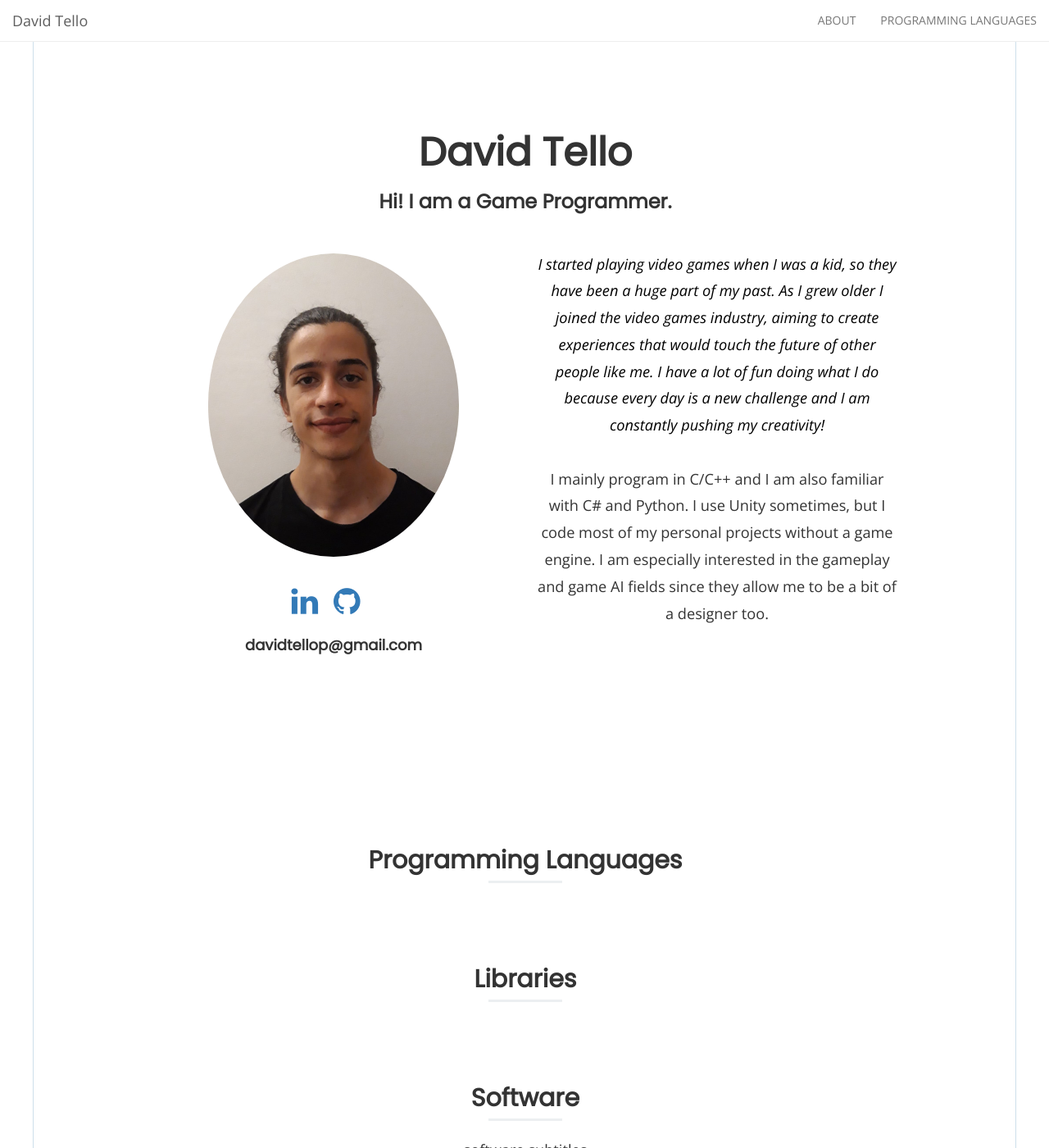
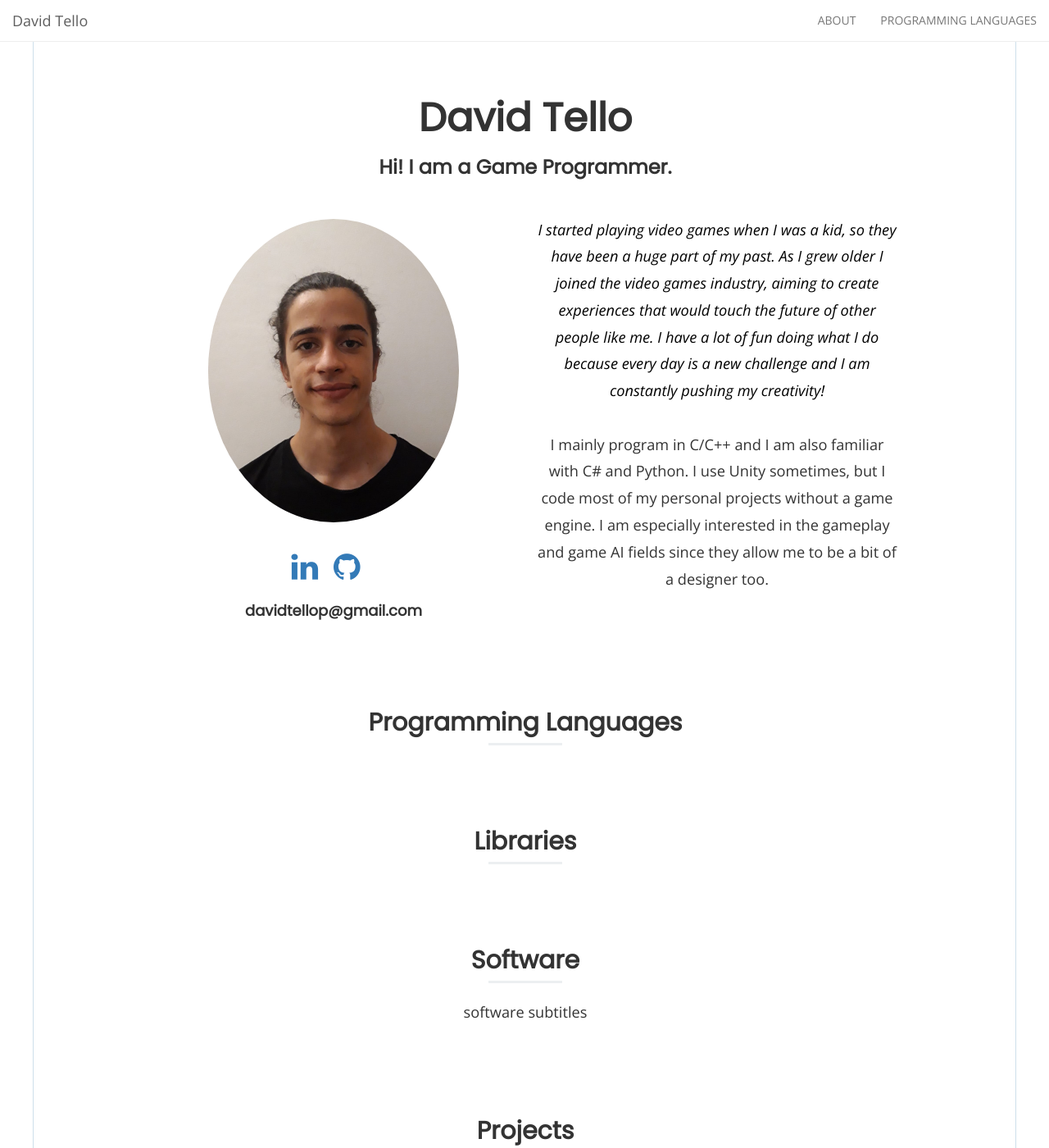
Before and after one commit to DavidTello1/Website, a Jekyll site: the page built from index.html, in a window 1280 px wide and 1400 px high. Shown: the whole window at 82% size. Built offline with Jekyll 4.4.1, drawn with Linux system fonts in a browser that asks for light colours; nearby versions of some CDN libraries; the list of posts is cut into pages by our own code.

Commit message:
Update style.scss

```diff
--- a/css/style.scss
+++ b/css/style.scss
@@ -112,12 +112,12 @@ button.btn, input.btn {
 	2.0 Home Hero
 --------------------------------------------------------------*/
 .hero-container {
-  margin: 10em 0 9em 0;
+  margin: 7em 0 0 0;
   @include bp-xsmall {
-    margin: 5em 0 5em 0;
+    margin: 5em 0 0 0;
   }
   @include bp-small {
-    margin: 5em 0 5em 0;
+    margin: 5em 0 0 0;
   }
 }
 
@@ -249,7 +249,7 @@ button.btn, input.btn {
 }
 
 .content-wrap {
-  margin-bottom: 3em;
+  margin-bottom: 8em;
   @include bp-xsmall {
     margin-bottom: 2em;
   }
```
